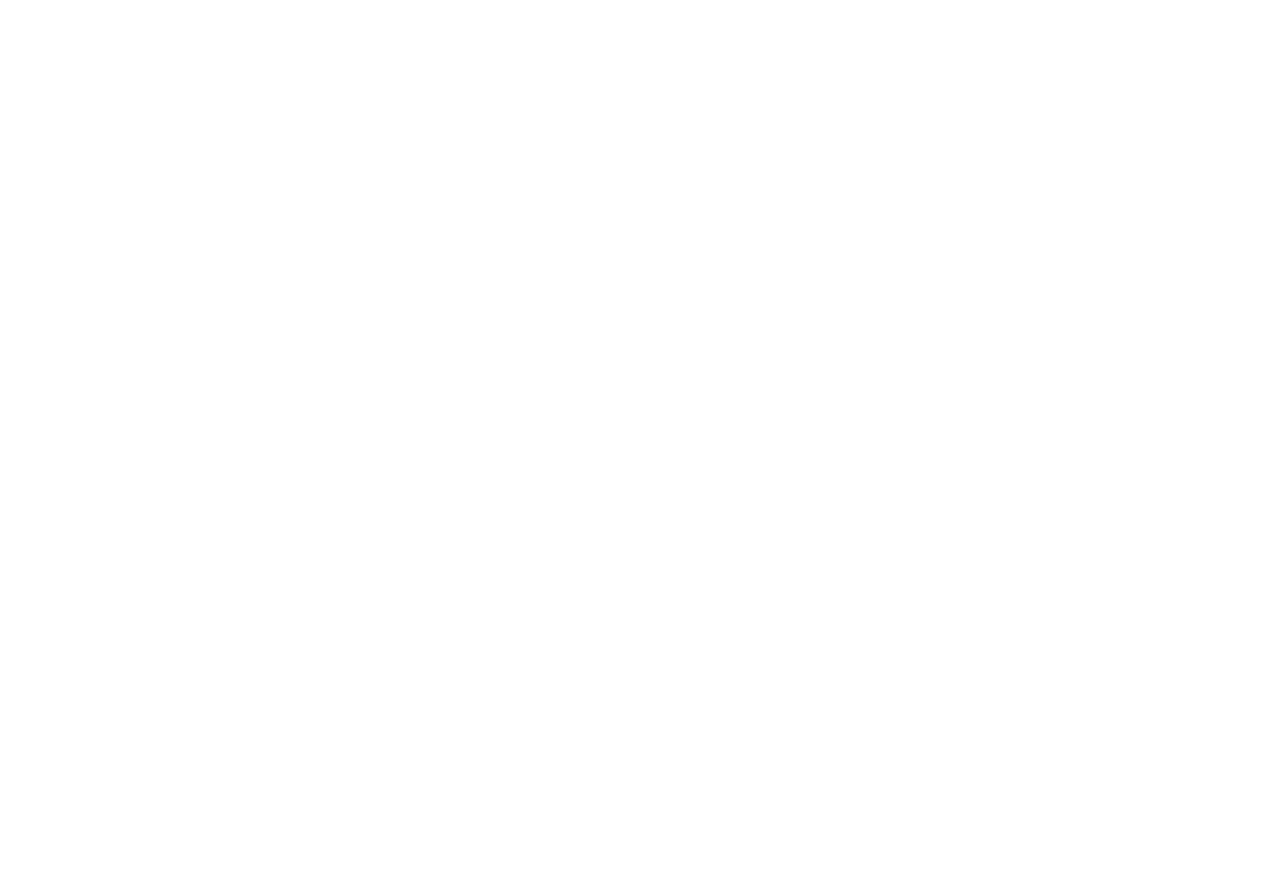
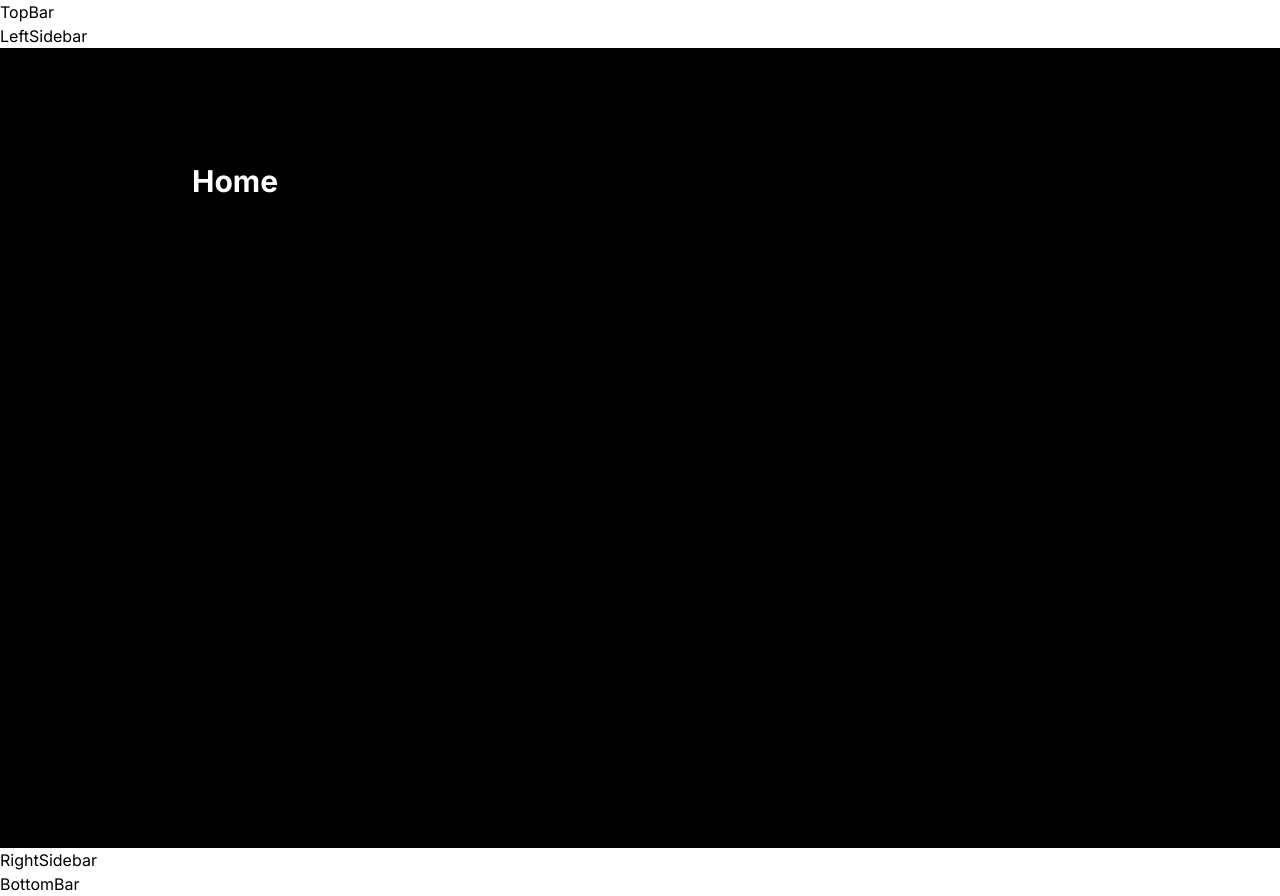
Before and after one commit to Zahran03/Threads, a Next.js app: page / in a window 1280 px wide. Before the commit the page ends 800 px from the top, so only its background shows below. Built offline with nearby package versions, Linux system fonts and the light colour scheme.

Commit message:
Created: Layout for HomePage

```diff
--- a/app/(root)/layout.tsx
+++ b/app/(root)/layout.tsx
@@ -1,6 +1,8 @@
+import { ClerkProvider } from "@clerk/nextjs";
 import "../globals.css";
 import type { Metadata } from "next";
 import { Inter } from "next/font/google";
+import { BottomBar, LeftSidebar, RightSidebar, TopBar } from "@/components";
 
 const inter = Inter({ subsets: ["latin"] });
 
@@ -15,8 +17,20 @@
   children: React.ReactNode;
 }) {
   return (
-    <html lang="en">
-      <body className={inter.className}>{children}</body>
-    </html>
+    <ClerkProvider>
+      <html lang="en">
+        <body className={inter.className}>
+          <TopBar />
+          <main>
+            <LeftSidebar />
+            <section className="main-container">
+              <div className="w-full max-w-4xl">{children}</div>
+            </section>
+            <RightSidebar />
+          </main>
+          <BottomBar />
+        </body>
+      </html>
+    </ClerkProvider>
   );
 }
--- a/app/(root)/page.tsx
+++ b/app/(root)/page.tsx
@@ -2,10 +2,8 @@
 
 export default function Home() {
   return (
-    <html lang="en">
-      <ClerkProvider>
-        <UserButton />
-      </ClerkProvider>
-    </html>
+    <>
+      <h1 className="head-text text-left">Home</h1>
+    </>
   );
 }
--- /dev/null
+++ b/components/BottomBar.tsx
@@ -0,0 +1,7 @@
+import React from "react";
+
+const BottomBar = () => {
+  return <div>BottomBar</div>;
+};
+
+export default BottomBar;
--- /dev/null
+++ b/components/LeftSidebar.tsx
@@ -0,0 +1,7 @@
+import React from "react";
+
+const LeftSidebar = () => {
+  return <div>LeftSidebar</div>;
+};
+
+export default LeftSidebar;
--- /dev/null
+++ b/components/RightSidebar.tsx
@@ -0,0 +1,7 @@
+import React from "react";
+
+const RightSidebar = () => {
+  return <div>RightSidebar</div>;
+};
+
+export default RightSidebar;
--- /dev/null
+++ b/components/TopBar.tsx
@@ -0,0 +1,7 @@
+import React from "react";
+
+const TopBar = () => {
+  return <div>TopBar</div>;
+};
+
+export default TopBar;
--- a/components/index.ts
+++ b/components/index.ts
@@ -1,4 +1,8 @@
 import Navbar from "./Navbar";
 import Footer from "./Footer";
+import TopBar from "./TopBar";
+import LeftSidebar from "./LeftSidebar";
+import RightSidebar from "./RightSidebar";
+import BottomBar from "./BottomBar";
 
-export { Navbar, Footer };
+export { Navbar, Footer, TopBar, LeftSidebar, RightSidebar, BottomBar };
```
